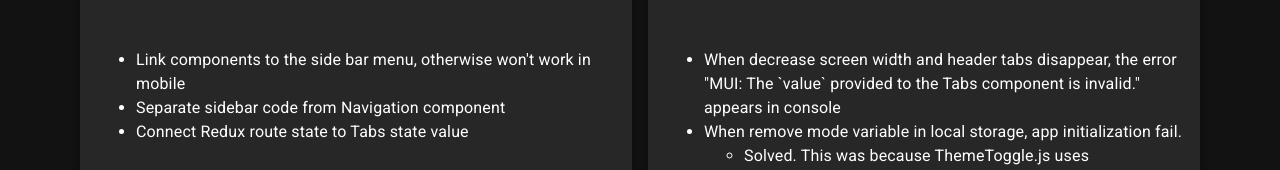
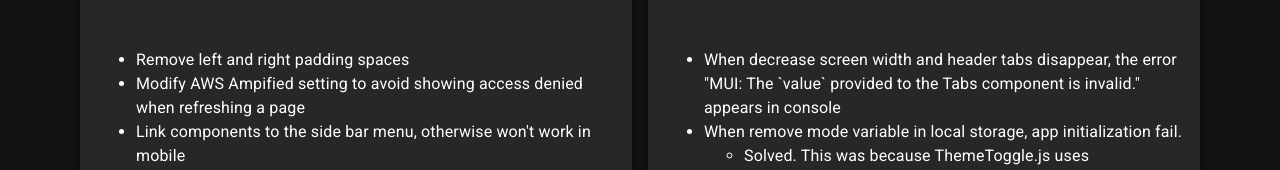
Before and after one commit to yukikitayama/website-react, a React (Create React App) app: page /dashboard in a window 1280 px wide. Shown: the part 158-328 px from the top of the page. Built offline with nearby package versions, Linux system fonts and the light colour scheme; no server answers; what aws-amplify would draw is missing.

Commit message:
added environment to allow amplify hosting to access api gateway url in environments

```diff
--- /dev/null
+++ b/src/environments/environments.js
@@ -0,0 +1,3 @@
+export const environment = {
+apiGatewayUrl: 'https://bvwzi8gdi9.execute-api.us-west-1.amazonaws.com/prod'
+};
--- a/src/pages/Dashboard.js
+++ b/src/pages/Dashboard.js
@@ -53,6 +53,8 @@ const Dashboard = () => {
             icon={<ConstructionIcon fontSize="large" color="primary" />}
             content={
               <ul>
+                <li>Remove left and right padding spaces</li>
+                <li>Modify AWS Ampified setting to avoid showing access denied when refreshing a page</li>
                 <li>Link components to the side bar menu, otherwise won't work in mobile</li>
                 <li>Separate sidebar code from Navigation component</li>
                 <li>Connect Redux route state to Tabs state value</li>
```
Also changed, not shown: 2 other files (tests, documents, lock files or other folders).
